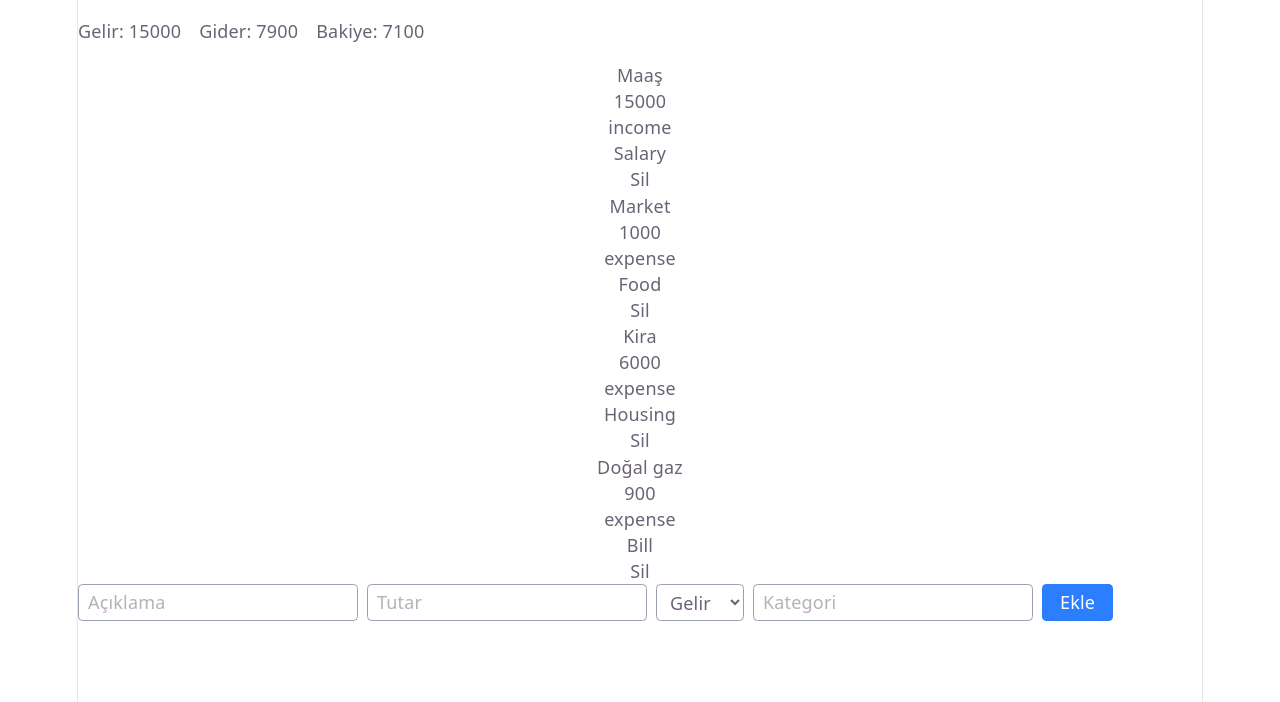
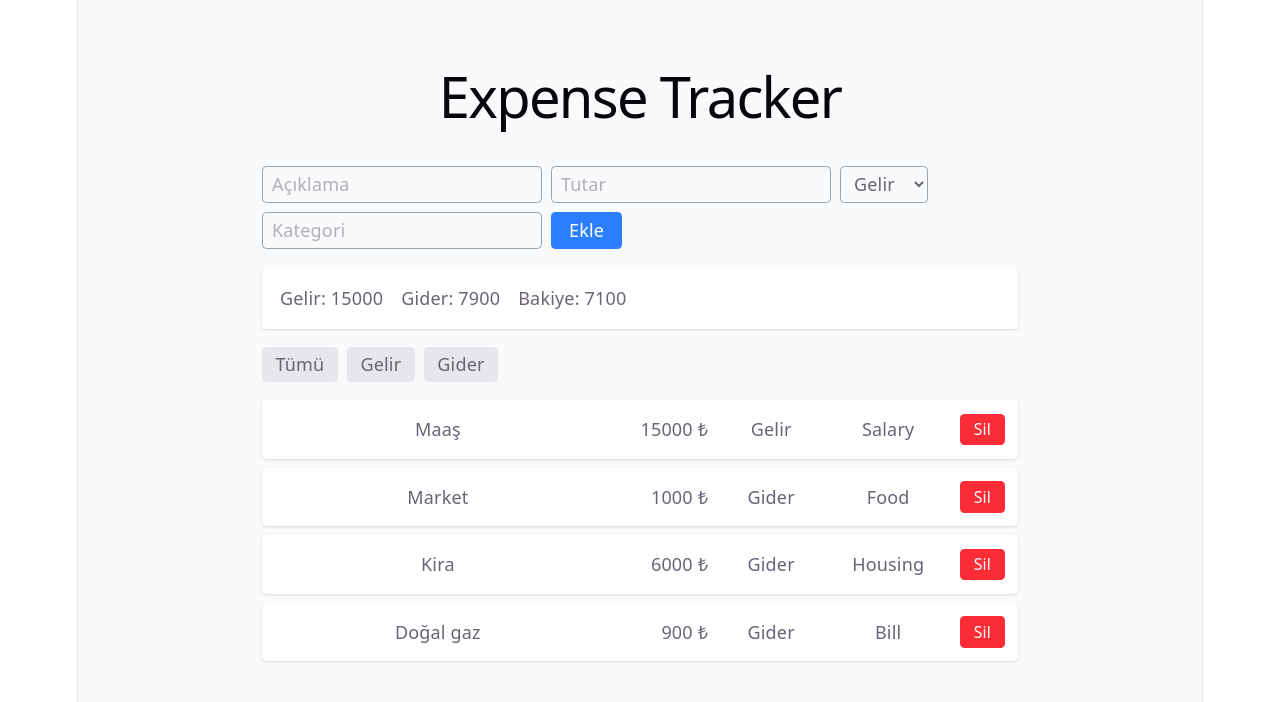
Before and after one commit to EniseAslan/Expense_Tracker, a React (Vite) app in the folder expense-tracker/: page / in a window 1280 px wide. Shown: the top 702 px of the page. Built offline with nearby package versions, Linux system fonts and the light colour scheme.

Commit message:
feat: add filter by type and polish layout with Tailwind flex

```diff
--- a/expense-tracker/src/App.jsx
+++ b/expense-tracker/src/App.jsx
@@ -11,6 +11,14 @@ function App() {
   { id: 3, description: "Kira", amount: 6000, type: "expense", category: "Housing" },
   {id: 4, description:"Doğal gaz", amount:900, type:"expense", category: "Bill"},
  ])
+
+ const [filter,setFilter]=useState("all")
+
+ const filterEntries=entries.filter((entry)=>{
+  if(filter==="income") return entry.type ==="income"
+  if(filter==="expense") return entry.type === "expense"
+  return true
+ })
 
  const [form, setForm] = useState({ description: "", amount: "", type: "income", category: "" })
 function handleAdd(entry) {
@@ -32,20 +40,28 @@ const expense = entries
 const balance = income - expense
 
   return (
-    <>
-    <div className="flex gap-4 my-4">
-  <p>Gelir: {income}</p>
-  <p>Gider: {expense}</p>
-  <p>Bakiye: {balance}</p>
-</div>
-    <div>
+  <div className="min-h-screen bg-gray-50 p-6">
+    <div className="max-w-2xl mx-auto">
+      <h1 className="text-2xl font-bold mb-4">Expense Tracker</h1>
 
+      <ExpenseForm form={form} onChange={setForm} onAdd={handleAdd} />
 
-    <ExpenseList entries={entries} onDelete={handleDelete} />
-    <ExpenseForm form={form} onChange={setForm} onAdd={handleAdd} />
+      <div className="flex gap-4 my-4 bg-white p-4 rounded shadow">
+        <p>Gelir: {income}</p>
+        <p>Gider: {expense}</p>
+        <p>Bakiye: {balance}</p>
+      </div>
+
+      <div className="flex gap-2 mb-4">
+        <button onClick={() => setFilter("all")} className="px-3 py-1 rounded bg-gray-200">Tümü</button>
+        <button onClick={() => setFilter("income")} className="px-3 py-1 rounded bg-gray-200">Gelir</button>
+        <button onClick={() => setFilter("expense")} className="px-3 py-1 rounded bg-gray-200">Gider</button>
+      </div>
+
+      <ExpenseList entries={filterEntries} onDelete={handleDelete} />
     </div>
-    </>
-  )
+  </div>
+)
 }
 
 export default App
--- a/expense-tracker/src/ExpenseItem.jsx
+++ b/expense-tracker/src/ExpenseItem.jsx
@@ -1,16 +1,15 @@
-
- function ExpenseItem({entry,onDelete}){
-  return(
-    <div>
-      <p>{entry.description}</p>
-      <p>{entry.amount}</p>
-      <p>{entry.type}</p>
-      <p>{entry.category}</p>
-      <button onClick={()=>onDelete(entry.id)
-      }>Sil</button>
+function ExpenseItem({ entry, onDelete }) {
+  return (
+    <div className="flex items-center justify-between gap-4 bg-white p-3 rounded shadow-sm mb-2">
+      <p className="flex-1">{entry.description}</p>
+      <p className="w-20 text-right">{entry.amount} ₺</p>
+      <p className="w-20">{entry.type === "income" ? "Gelir" : "Gider"}</p>
+      <p className="w-24">{entry.category}</p>
+      <button onClick={() => onDelete(entry.id)} className="bg-red-500 text-white px-3 py-1 rounded text-sm">
+        Sil
+      </button>
     </div>
   )
- }
-
+}
 
 export default ExpenseItem
```
